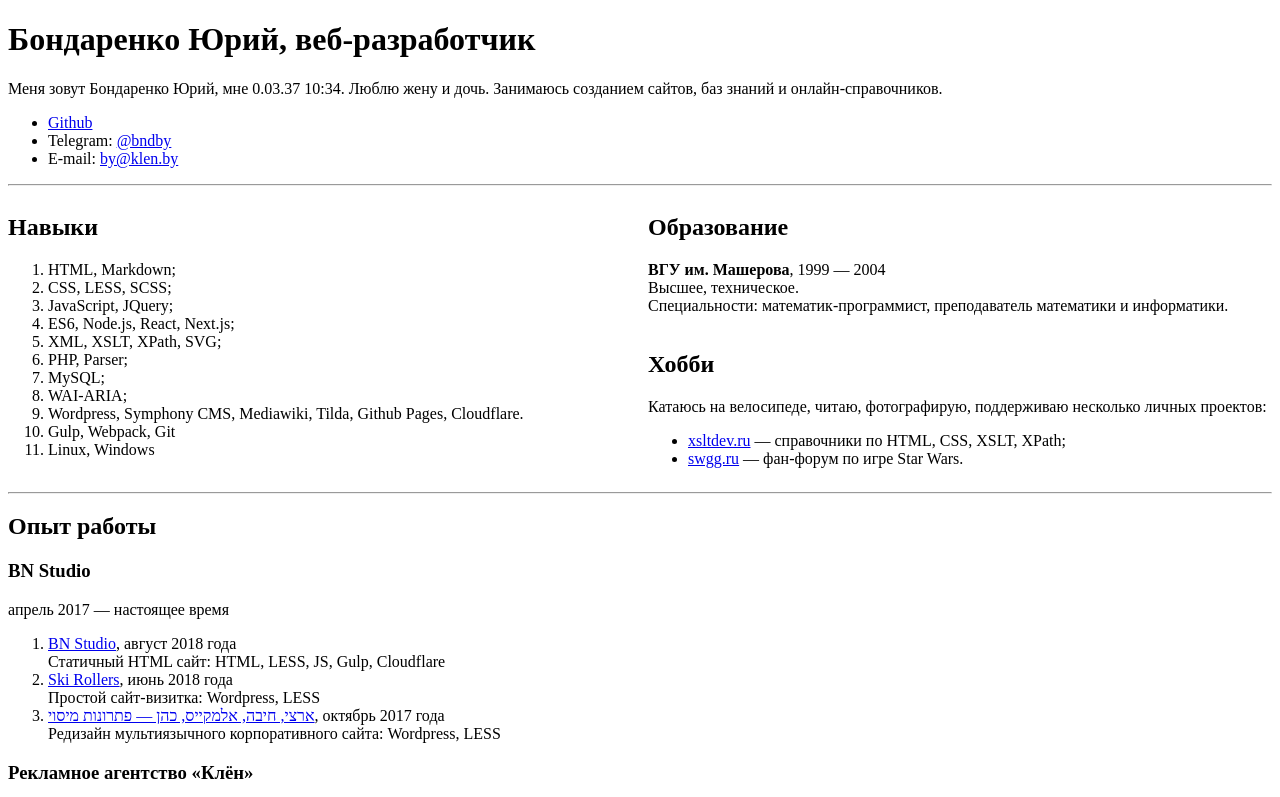
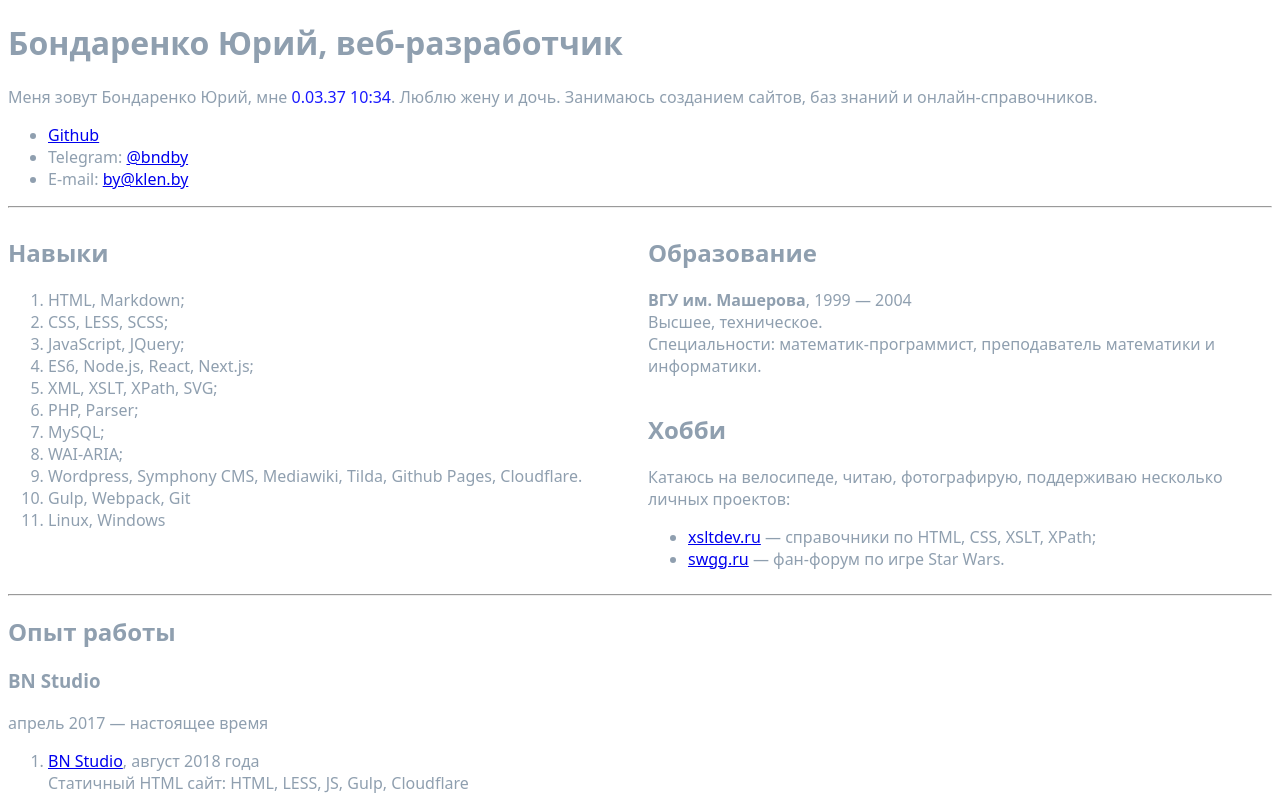
Before and after one commit to bndby/bndby2, a Next.js app: page / in a window 1280 px wide. Shown: the top 797 px of the page. Built offline with nearby package versions, Linux system fonts and the light colour scheme.

Commit message:
postcss cssnext

```diff
--- /dev/null
+++ b/components/Age/age.css
@@ -0,0 +1,20 @@
+@import url('./age2.css');
+
+@custom-media --viewport-medium (width <= 50rem);
+@custom-selector :--heading h1, h2, h3, h4, h5, h6;
+
+:root {
+  --mainColor: #12345678;
+}
+
+body {
+  color: var(--mainColor);
+  font-family: system-ui;
+  overflow-wrap: break-word;
+}
+
+:--heading {
+  @media (--viewport-medium) {
+    margin-block: 0;
+  }
+}
--- /dev/null
+++ b/components/Age/age2.css
@@ -0,0 +1,8 @@
+.age {
+	color: rgb(0 0 100% / 90%);
+	display: inline-flex;
+
+	&:hover {
+	  color: rebeccapurple;
+	}
+  }
--- a/components/Age/index.js
+++ b/components/Age/index.js
@@ -1,9 +1,11 @@
+import './age.css'
+
 const wasBurn = new Date( 1981, 10, 16, 19, 55, 0, 0 )
 const now = new Date
 const age = new Date( Math.abs( now - wasBurn ) )
 
 const Age = () => (
-	<span>{ age.getDate() - 1 }.{ age.getMonth() < 10 ? '0' : '' }{ age.getMonth() }.{ age.toISOString().slice(0, 4) - 1970 } { age.getHours() }:{ age.getMinutes() }</span>
+	<span className="age">{ age.getDate() - 1 }.{ age.getMonth() < 10 ? '0' : '' }{ age.getMonth() }.{ age.toISOString().slice(0, 4) - 1970 } { age.getHours() }:{ age.getMinutes() }</span>
 )
 
 export default Age
--- /dev/null
+++ b/next.config.js
@@ -0,0 +1,3 @@
+// next.config.js
+const withCSS = require('@zeit/next-css')
+module.exports = withCSS()
--- a/package.json
+++ b/package.json
@@ -13,8 +13,13 @@
   "author": "bnd.by",
   "license": "ISC",
   "dependencies": {
+    "@zeit/next-css": "^1.0.1",
     "next": "^8.0.1",
     "react": "^16.8.1",
     "react-dom": "^16.8.1"
+  },
+  "devDependencies": {
+    "postcss-import": "^12.0.1",
+    "postcss-preset-env": "^6.5.0"
   }
 }
--- /dev/null
+++ b/postcss.config.js
@@ -0,0 +1,12 @@
+module.exports = {
+	plugins: [
+		require( 'postcss-import' )(),
+		require( 'postcss-preset-env' )({
+			stage: 0,
+			autoprefixer: {
+				grid: true,
+				browsers: [ 'last 4 versions', 'ie >= 11', 'iOS >= 9' ],
+			}
+		})
+	]
+}
```
Also changed, not shown: 1 other file (tests, documents, lock files or other folders).
